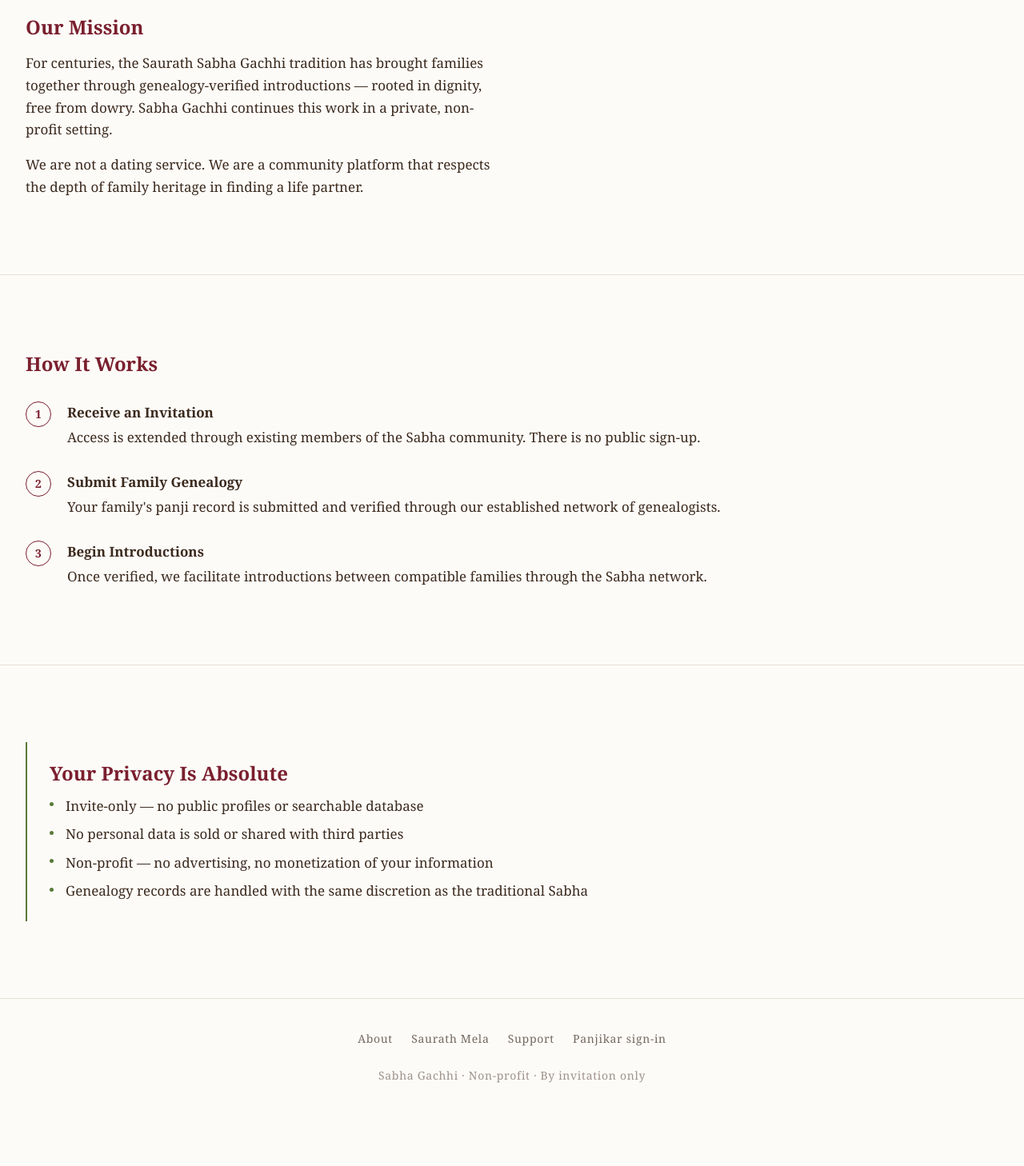
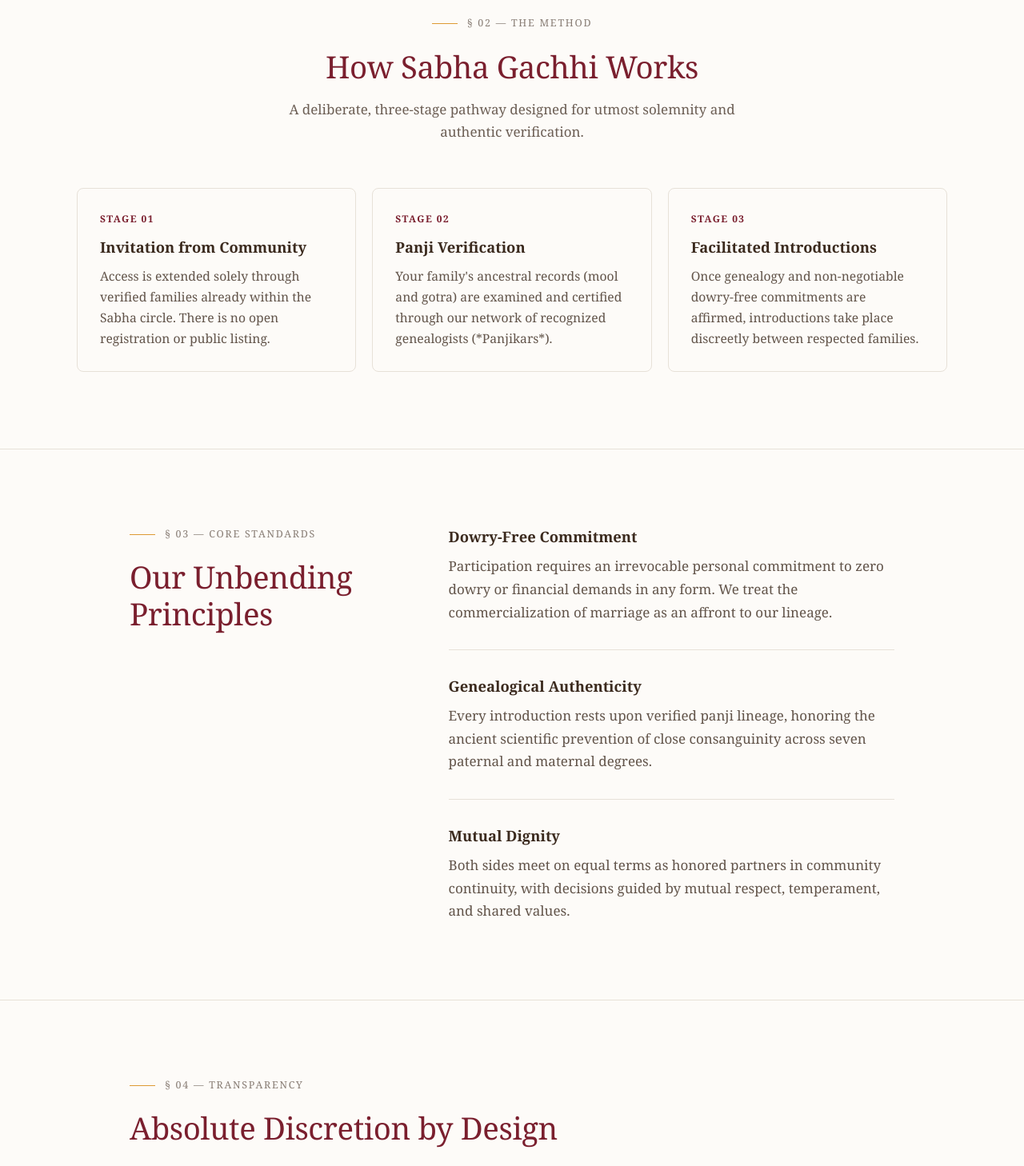
Before and after one commit to gaurab0/Sabbha-Gachhi, a React (Vite) app in the folder frontend/: page / in a window 1280 px wide. Shown: the part 1880-3338 px from the top of the page at 80% size. Before the commit the page ends 3268 px from the top, so only its background shows below. Built offline with nearby package versions, Linux system fonts and the light colour scheme; no server answers.

Commit message:
style: add hiw, about & privacy sections in landing page

```diff
--- a/frontend/src/App.tsx
+++ b/frontend/src/App.tsx
@@ -153,74 +153,124 @@ function LandingPage() {
         </div>
       </section>
 
-      <section id="about" className="page-section border-t border-t-border">
-        <div className="container">
-          <h2 className="text-heading mb-4">Our Mission</h2>
-          <p className="text-body max-w-[600px] leading-relaxed">
-            For centuries, the Saurath Sabha Gachhi tradition has brought
-            families together through genealogy-verified introductions — rooted
-            in dignity, free from dowry. Sabha Gachhi continues this work in a
-            private, non-profit setting.
+      <section id="how-it-works" className="border-t border-border">
+        <div className="container max-w-6xl text-center py-16 md:py-24">
+          <p className="m-0 mb-5 flex items-center justify-center gap-3 text-[0.78rem] font-medium uppercase tracking-[0.14em] text-text/60">
+            <span aria-hidden="true" className="hero-eyebrow-rule" />§ 02 — The
+            Method
           </p>
-          <p className="text-body max-w-[600px] leading-relaxed mt-4">
-            We are not a dating service. We are a community platform that
-            respects the depth of family heritage in finding a life partner.
+          <h2 className="m-0 mb-4 font-medium tracking-[-0.01em] text-primary text-[clamp(1.8rem,3vw,2.4rem)]">
+            How Sabha Gachhi Works
+          </h2>
+          <p className="mx-auto mb-12 md:mb-14 max-w-140 leading-[1.65] text-text/75">
+            A deliberate, three-stage pathway designed for utmost solemnity and
+            authentic verification.
           </p>
-        </div>
-      </section>
-
-      <section
-        id="how-it-works"
-        className="page-section border-t border-t-border">
-        <div className="container">
-          <h2 className="text-heading mb-8">How It Works</h2>
-          <ol className="flex flex-col gap-7">
+          <ol className="m-0 grid list-none gap-5 p-0 text-left md:grid-cols-3">
             {[
               {
-                title: "Receive an Invitation",
-                body: "Access is extended through existing members of the Sabha community. There is no public sign-up.",
+                stage: "Stage 01",
+                title: "Invitation from Community",
+                body: "Access is extended solely through verified families already within the Sabha circle. There is no open registration or public listing.",
               },
               {
-                title: "Submit Family Genealogy",
-                body: "Your family's panji record is submitted and verified through our established network of genealogists.",
+                stage: "Stage 02",
+                title: "Panji Verification",
+                body: "Your family's ancestral records (mool and gotra) are examined and certified through our network of recognized genealogists (*Panjikars*).",
               },
               {
-                title: "Begin Introductions",
-                body: "Once verified, we facilitate introductions between compatible families through the Sabha network.",
+                stage: "Stage 03",
+                title: "Facilitated Introductions",
+                body: "Once genealogy and non-negotiable dowry-free commitments are affirmed, introductions take place discreetly between respected families.",
               },
-            ].map((step, i) => (
-              <li key={step.title} className="flex gap-5 items-start">
-                <span className="step-number">{i + 1}</span>
-                <div>
-                  <h3 className="text-body font-semibold mb-1">{step.title}</h3>
-                  <p className="text-body leading-relaxed">{step.body}</p>
-                </div>
+            ].map((step) => (
+              <li
+                key={step.stage}
+                className="rounded-lg border border-border p-7">
+                <p className="m-0 mb-3 text-[0.75rem] font-semibold uppercase tracking-[0.12em] text-primary">
+                  {step.stage}
+                </p>
+                <h3 className="m-0 mb-3 text-[1.15rem] font-semibold leading-snug">
+                  {step.title}
+                </h3>
+                <p className="m-0 text-[0.98rem] leading-[1.65] text-text/80">
+                  {step.body}
+                </p>
               </li>
             ))}
           </ol>
         </div>
       </section>
 
-      <section id="privacy" className="page-section border-t border-t-border">
-        <div className="container">
-          <div className="quote-block">
-            <h2 className="text-heading mb-3">Your Privacy Is Absolute</h2>
-            <ul className="flex flex-col gap-2">
-              {[
-                "Invite-only — no public profiles or searchable database",
-                "No personal data is sold or shared with third parties",
-                "Non-profit — no advertising, no monetization of your information",
-                "Genealogy records are handled with the same discretion as the traditional Sabha",
-              ].map((item) => (
-                <li
-                  key={item}
-                  className="text-body relative pl-5 leading-relaxed">
-                  <span className="absolute left-0 top-[0.55em] w-[5px] h-[5px] rounded-full bg-accent" />
-                  {item}
-                </li>
-              ))}
-            </ul>
+      <section id="about" className="border-t border-border">
+        <div className="container grid max-w-255 items-start gap-12 py-16 md:grid-cols-[0.8fr_1.4fr] md:gap-16 md:py-24 lg:gap-20">
+          <div>
+            <p className="m-0 mb-5 flex items-center gap-3 text-[0.78rem] font-medium uppercase tracking-[0.14em] text-text/60">
+              <span aria-hidden="true" className="hero-eyebrow-rule" />§ 03 —
+              Core Standards
+            </p>
+            <h2 className="m-0 font-medium tracking-[-0.01em] text-primary text-[clamp(1.8rem,3vw,2.4rem)] leading-[1.2]">
+              Our Unbending
+              <br />
+              Principles
+            </h2>
           </div>
+          <div className="flex flex-col">
+            {[
+              {
+                title: "Dowry-Free Commitment",
+                body: "Participation requires an irrevocable personal commitment to zero dowry or financial demands in any form. We treat the commercialization of marriage as an affront to our lineage.",
+              },
+              {
+                title: "Genealogical Authenticity",
+                body: "Every introduction rests upon verified panji lineage, honoring the ancient scientific prevention of close consanguinity across seven paternal and maternal degrees.",
+              },
+              {
+                title: "Mutual Dignity",
+                body: "Both sides meet on equal terms as honored partners in community continuity, with decisions guided by mutual respect, temperament, and shared values.",
+              },
+            ].map((item, i, arr) => (
+              <div
+                key={item.title}
+                className={
+                  i < arr.length - 1 ? "mb-8 border-b border-border pb-8" : ""
+                }>
+                <h3 className="m-0 mb-2.5 text-[1.15rem] font-semibold leading-snug">
+                  {item.title}
+                </h3>
+                <p className="m-0 leading-[1.7] text-text/80">{item.body}</p>
+              </div>
+            ))}
+          </div>
+        </div>
+      </section>
+
+      <section id="privacy" className="border-t border-border">
+        <div className="container max-w-255 py-16 md:py-24">
+          <p className="m-0 mb-5 flex items-center gap-3 text-[0.78rem] font-medium uppercase tracking-[0.14em] text-text/60">
+            <span aria-hidden="true" className="hero-eyebrow-rule" />§ 04 —
+            Transparency
+          </p>
+          <h2 className="m-0 mb-5 font-medium tracking-[-0.01em] text-primary text-[clamp(1.8rem,3vw,2.4rem)] leading-[1.2]">
+            Absolute Discretion by Design
+          </h2>
+          <p className="m-0 mb-10 max-w-155 leading-[1.7] text-text/85">
+            We recognize that family records and matrimonial inquiries require
+            confidential stewardship. Our infrastructure is purpose-built to
+            eliminate digital exposure.
+          </p>
+          <ul className="m-0 grid list-disc gap-x-12 gap-y-6 p-0 pl-5 marker:text-accent sm:grid-cols-2">
+            {[
+              "Zero searchable databases or publicly indexed candidate listings",
+              "No commercial advertising, monetization, or third-party data broker sharing",
+              "Strict non-profit governance overseen by respected community trustees",
+              "Genealogy records guarded with the solemn discretion of traditional Panjikars",
+            ].map((item) => (
+              <li key={item} className="pl-1 leading-[1.65] text-text/85">
+                {item}
+              </li>
+            ))}
+          </ul>
         </div>
       </section>
     </>
```
